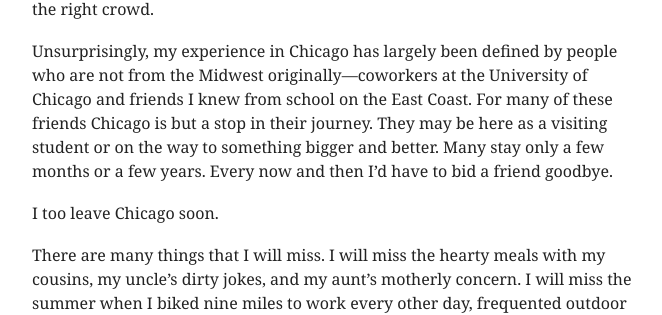
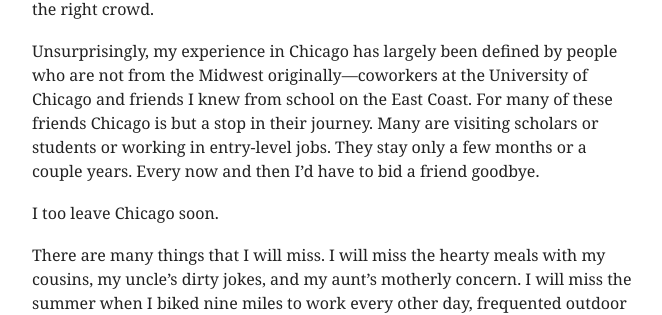
Before and after one commit to mbwong/mbwong.github.com, a Jekyll site: the page built from _posts/2015-03-22-chicago.md, in a window 1280 px wide. Shown: the part 1171-1486 px from the top of the page, without its empty margins (308-970 px from the left). Built offline with Jekyll 4.4.1, drawn with Linux system fonts in a browser that asks for light colours.

Commit message:
Update 2015-03-22-chicago.md

```diff
--- a/_posts/2015-03-22-chicago.md
+++ b/_posts/2015-03-22-chicago.md
@@ -14,7 +14,7 @@ At heart Chicago really is a Midwestern city. Many locals in Chicago share the M
 
 There is something really wonderful about the Midwestern outlook on life. Few Chicagoans are ever bitter or angry. People are not too rushed to be nice. There is an egalitarianism in the way that people treat each other. People are friendly and open to chatting in line at a store, no matter who you are. Social status does not hold much currency. But the daily concerns of Chicagoans can seem mundane and parochial. Here the weather is a genuine topic of conversation rather than a filler for awkward small talk. There are only small pockets of edginess in a few industries---improv comedy and satire are the main things that comes to mind. The suburban life of a lawn and a dog is the ideal for many. This makes me---an international with outsized dreams---somewhat of an oddball here. I want to talk politics and big trends in the world but my desire seems to confuse many locals. Perhaps I just never found the right crowd.
 
-Unsurprisingly, my experience in Chicago has largely been defined by people who are not from the Midwest originally---coworkers at the University of Chicago and friends I knew from school on the East Coast. For many of these friends Chicago is but a stop in their journey. They may be here as a visiting student or on the way to something bigger and better. Many stay only a few months or a few years. Every now and then I'd have to bid a friend goodbye.
+Unsurprisingly, my experience in Chicago has largely been defined by people who are not from the Midwest originally---coworkers at the University of Chicago and friends I knew from school on the East Coast. For many of these friends Chicago is but a stop in their journey. Many are visiting scholars or students or working in entry-level jobs. They stay only a few months or a couple years. Every now and then I'd have to bid a friend goodbye.
 
 I too leave Chicago soon.
 
```
